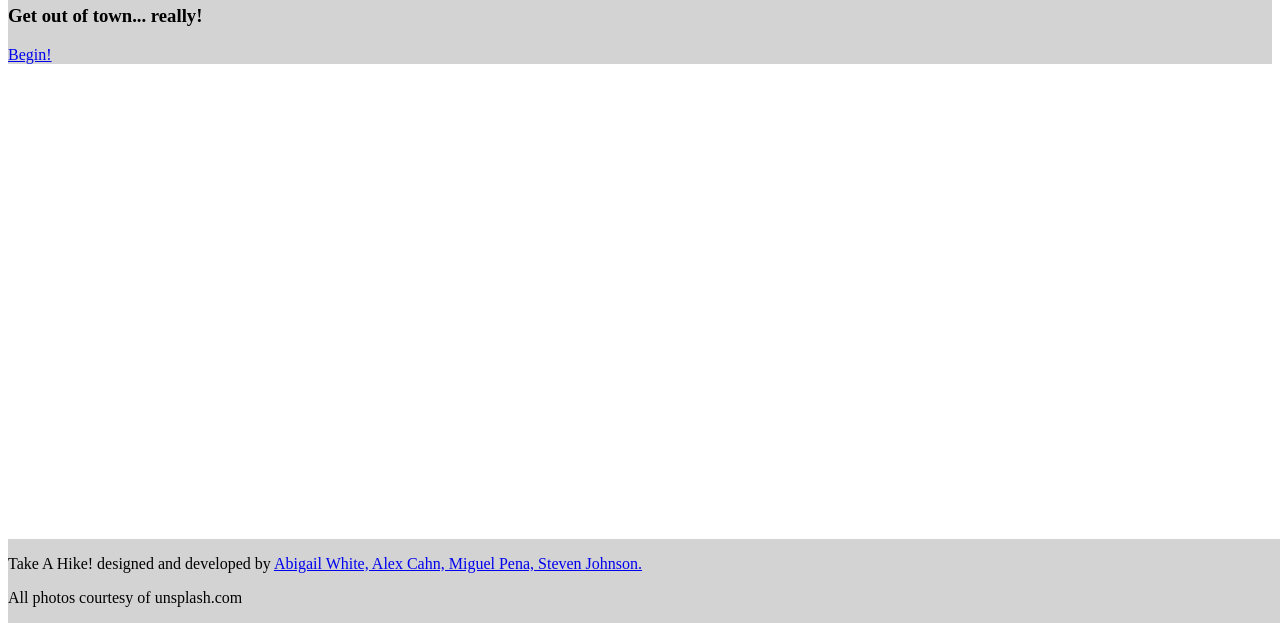
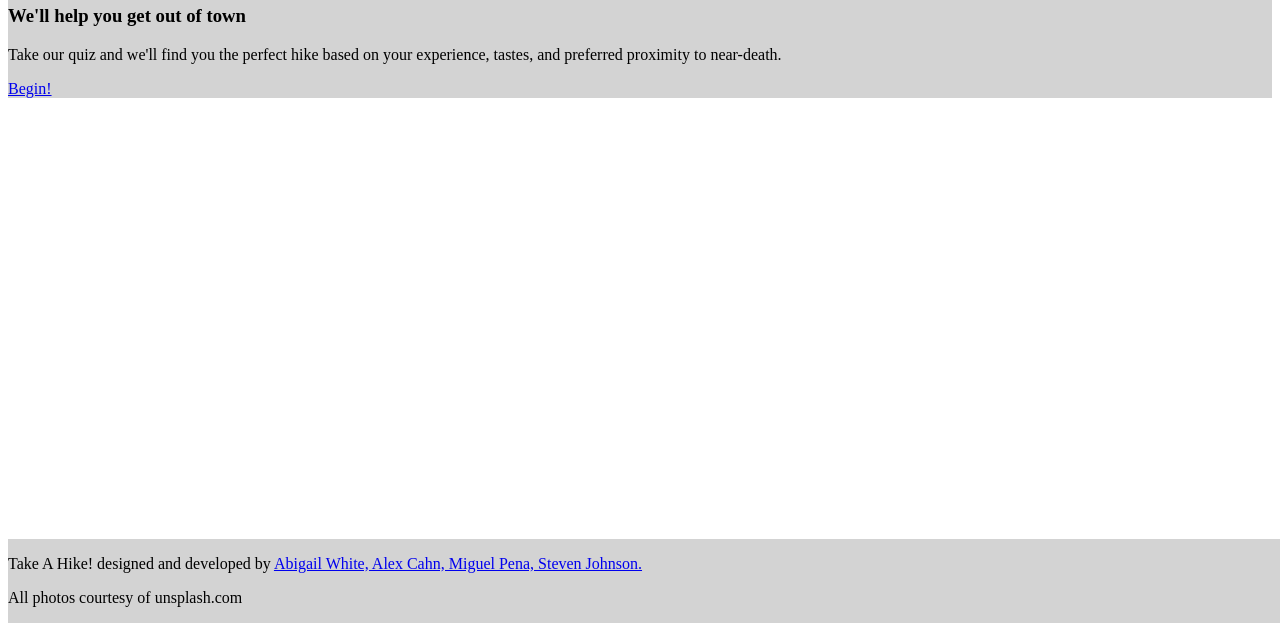
Before and after one commit to abswhite/take-a-hike, a plain HTML site: page index.html in a window 1280 px wide. Shown: the part 177-800 px from the top of the page. Drawn offline with Linux system fonts and the light colour scheme.

Commit message:
index.html page structure

```diff
--- a/index.html
+++ b/index.html
@@ -20,11 +20,11 @@
 <section>
   <div>
     <h1>Take a Hike!</h1>
-    <h3>Get out of town... really!</h3>
+    <h3>We'll help you get out of town</h3>
   </div>
 
   <p id="hp-description">
-    <!-- scope of project -->
+    Take our quiz and we'll find you the perfect hike based on your experience, tastes, and preferred proximity to near-death.
   </p>
 
   <a href="question.html">Begin!</a>
```
